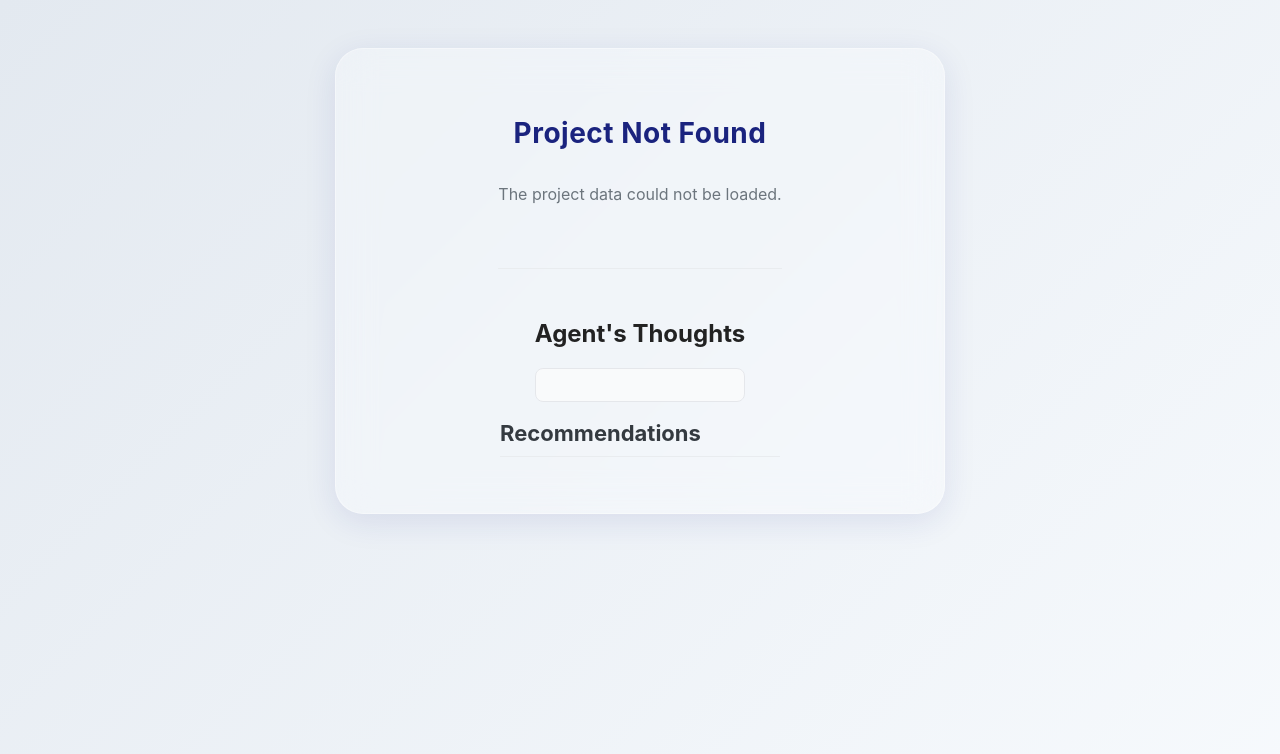
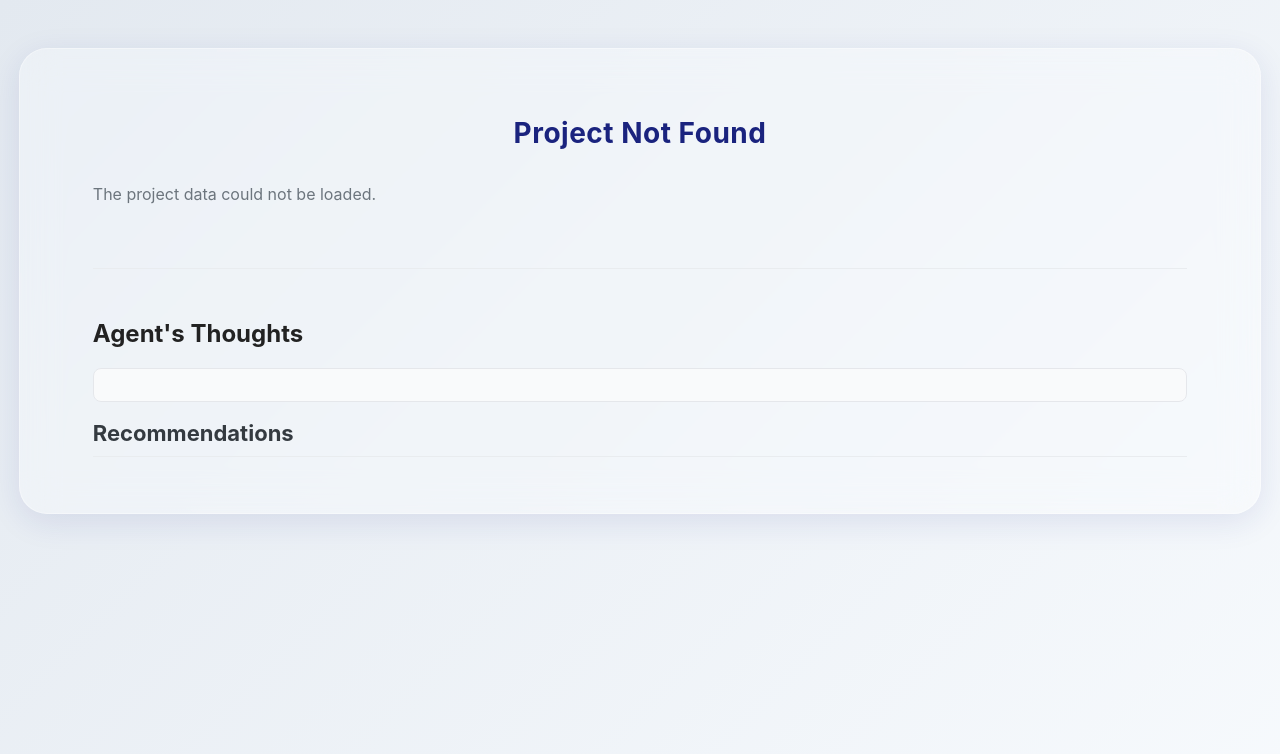
Before and after one commit to ISDO-TUM/Capstone-2025, a Flask app: page /project/1 in a window 1280 px wide. Shown: the top 754 px of the page. Run offline with Flask 3, Linux system fonts and the light colour scheme.

Commit message:
UI hotfix

```diff
--- a/static/css/style.css
+++ b/static/css/style.css
@@ -14,8 +14,8 @@ body {
     box-shadow: 0 8px 32px 0 rgba(31, 38, 135, 0.10);
     padding: 48px 44px 36px 44px;
     margin: 48px auto;
-    max-width: 520px;
-    width: 95vw;
+    max-width: 90vw;
+    width: 90vw;
     backdrop-filter: blur(18px) saturate(1.2);
     -webkit-backdrop-filter: blur(18px) saturate(1.2);
     border: 1.5px solid rgba(255,255,255,0.35);
@@ -24,6 +24,9 @@ body {
     align-items: center;
 }
 
+.container > * {
+    width: 95%;
+}
 .container h1 {
     font-size: 2rem;
     font-weight: 700;
```
